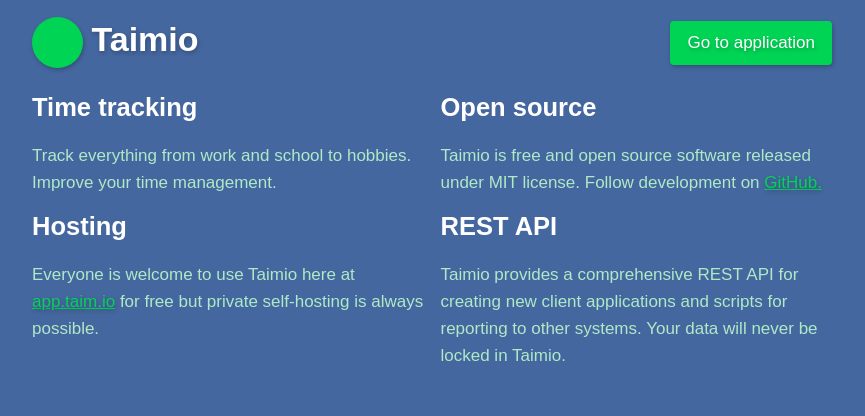
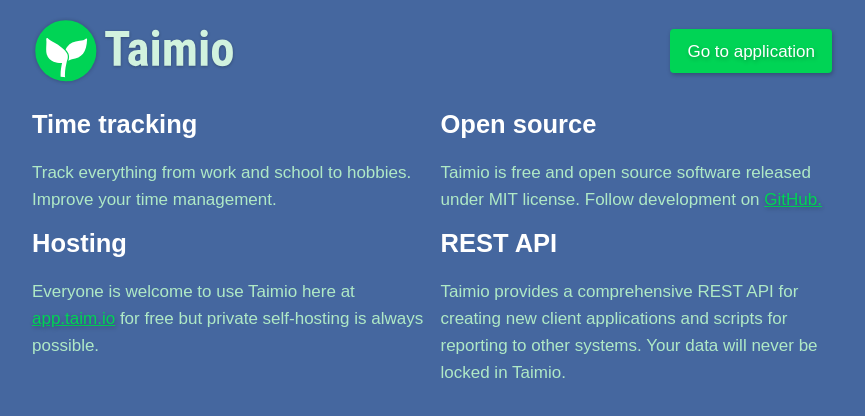
Before and after one commit to siiptuo/taimio-website, a plain HTML site: page index.html in a window 1280 px wide. Shown: the whole page, without its empty margins (208-1073 px from the left). Drawn offline with Linux system fonts and the light colour scheme.

Commit message:
Add initial logo

```diff
--- a/index.html
+++ b/index.html
@@ -20,23 +20,13 @@
 header {
     display: flex;
     align-items: center;
-    align-content: middle;
+    justify-content: space-between;
 }
-header h1 {
-    flex-grow: 1;
-    text-shadow: 1px 2px 4px rgba(0, 0, 0, 0.25);
-    margin: 0;
-}
-header h1::before {
-    content: '';
-    display: inline-block;
-    vertical-align: middle;
-    width: 1.5em;
-    height: 1.5em;
-    background-color: #00d455;
-    border-radius: 50%;
-    box-shadow: 1px 2px 4px rgba(0, 0, 0, 0.25);
-    margin-right: 0.25em;
+header img {
+    font-size: 2em;
+    height: 2em;
+    line-height: 2em;
+    font-weight: bold;
 }
 .btn {
     background-color: #00d455;
@@ -81,8 +71,7 @@
     header {
         flex-direction: column;
     }
-    header h1 {
-        align-self: flex-start;
+    header img {
         margin-bottom: 0.5em;
     }
     header .btn {
@@ -93,7 +82,7 @@
     </head>
     <body>
         <header>
-            <h1>Taimio</h1>
+            <img src="taimio.svg" alt="Taimio">
             <a class="btn" href="https://app.taim.io">Go to application</a>
         </header>
         <div class="sections">
```
Also changed, not shown: taimio.svg (added).
